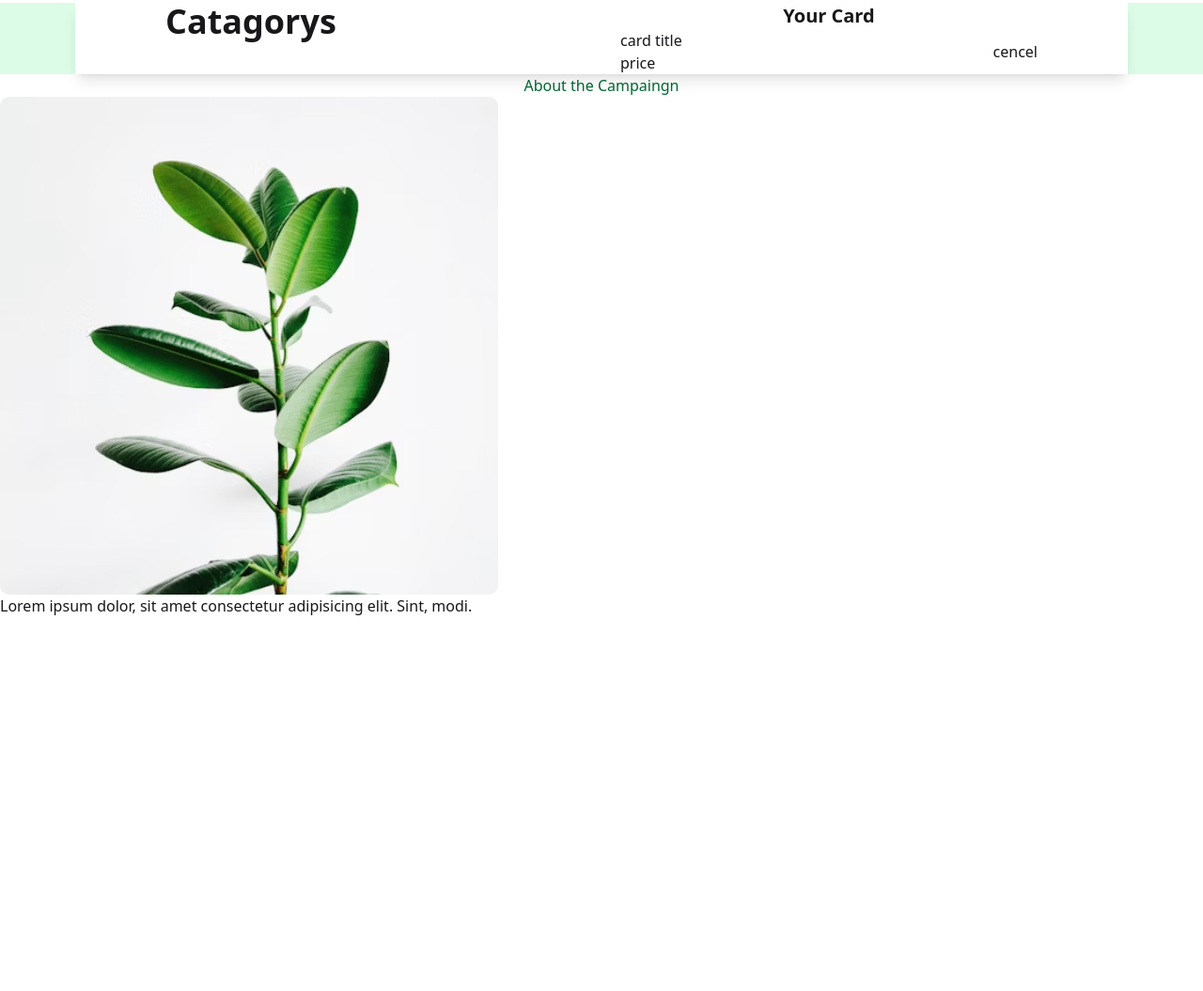
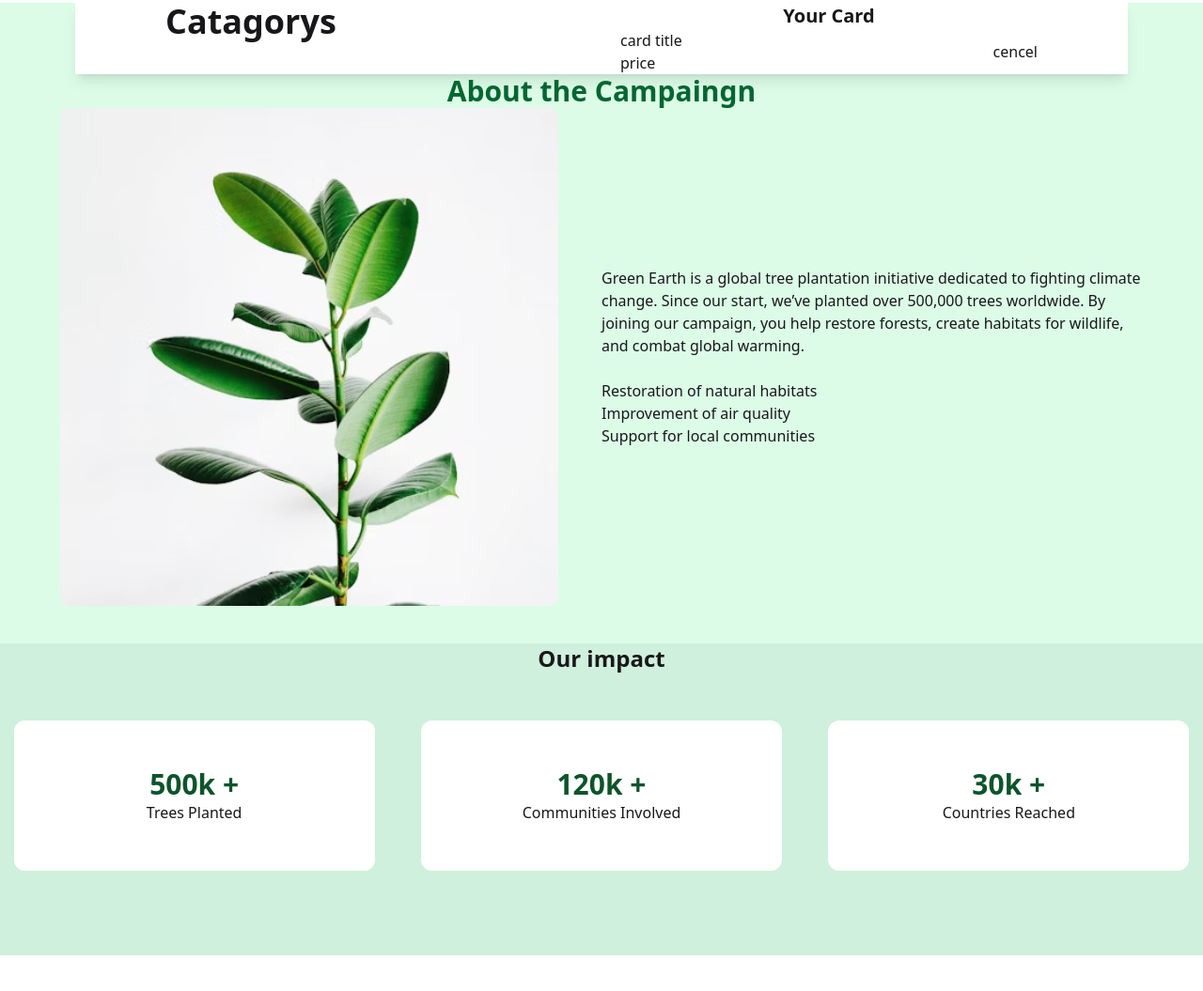
Before and after one commit to jowal-islam/wass, a plain HTML site: page index.html in a window 1280 px wide. Shown: the part 405-1460 px from the top of the page at 94% size. Before the commit the page ends 1062 px from the top, so only its background shows below. Drawn offline with nearby package versions, Linux system fonts and the light colour scheme; no server answers; a small style sheet from the web is missing.

Commit message:
impact section done

```diff
--- a/index.html
+++ b/index.html
@@ -64,16 +64,16 @@
     </section>
 
     <section id="main-section" class="bg-[#DCFCE7] mt-8">
-      <main class="bg-white flex justify-between px-24  mx-20  shadow-lg ">
+      <main class="bg-white flex justify-between px-24 mx-20 shadow-lg">
         <div id="Categories" class="category-btn w-[500px]">
           <h1 class="font-bold text-4xl">Catagorys</h1>
         </div>
 
         <div id="plants" class="grid grid-cols-3 gap-5"></div>
 
-      <div class="w-[500px] ">
+        <div class="w-[500px]">
           <h1 class="text-center font-bold text-xl">Your Card</h1>
-        <div class="flex justify-between ">
+          <div class="flex justify-between">
             <div>
               <h1>card title</h1>
               <p>price</p>
@@ -82,19 +82,55 @@
           </div>
         </div>
       </main>
+      <!-- second element -->
+      <h1 class="text-center text-green-800 font-bold text-3xl">
+        About the Campaingn
+      </h1>
+      <div class="flex justify-between max-w-6xl mx-auto pb-10">
+        <div class="w-1/2">
+          <img class=" " src="./assets/about.png" alt="" />
+        </div>
+        <div class="w-1/2 flex items-center">
+          <div>
+            <p>
+              Green Earth is a global tree plantation initiative dedicated to
+              fighting climate change. Since our start, we’ve planted over
+              500,000 trees worldwide. By joining our campaign, you help restore
+              forests, create habitats for wildlife, and combat global warming.
+            </p>
+            <ul class="mt-6">
+              <li>Restoration of natural habitats</li>
+              <li>Improvement of air quality</li>
+              <li>Support for local communities</li>
+            </ul>
+          </div>
+        </div>
+      </div>
     </section>
 
-    <section>
-      <h1 class="text-center text-green-800 sem">About the Campaingn</h1>
-      <div>
-        <img src="./assets/about.png" alt="" />
+    <!-- inpact section -->
+    <section class="mb-10 bg-[#CFF0DC]">
+      <h1 class="font-bold text-center text-2xl">Our impact</h1>
+      <div class="flex justify-around gap-5 h-[300px] pt-[50px]">
+        <div class="bg-white h-40 w-96 rounded-xl">
+          <div
+            class="bg-white h-40 w-96 rounded-xl flex flex-col justify-center items-center"
+          >
+            <h1 class="font-bold text-3xl text-green-900">500k +</h1>
+            <p>Trees Planted</p>
           </div>
-      <div>
-        <p>
-          Lorem ipsum dolor, sit amet consectetur adipisicing elit. Sint, modi.
-        </p>
+        </div>
+        <div class="bg-white h-40 w-96 rounded-xl flex flex-col justify-center items-center">
+          <h1 class="font-bold text-3xl text-green-900">120k +</h1>
+          <p>Communities Involved</p>
+        </div>
+        <div class="bg-white h-40 w-96 rounded-xl flex flex-col justify-center items-center">
+          <h1 class="font-bold text-3xl text-green-900">30k +</h1>
+          <p>Countries Reached</p>
+        </div>
       </div>
     </section>
+
     <script src="script.js"></script>
   </body>
 </html>
--- a/script.js
+++ b/script.js
@@ -5,7 +5,7 @@ const loadCatagorys = () => {
     .then((res) => res.json())
     .then((json) => showCatagory(json));
 };
-loadCatagorys();
+// loadCatagorys();
 
 // all plants
 const loadAllPlants = () => {
@@ -14,7 +14,7 @@ const loadAllPlants = () => {
     .then((res) => res.json())
     .then((json) => showAllPlants(json));
 };
-loadAllPlants();
+
 
 // show all Plants
 const showAllPlants = (datas) => {
@@ -57,6 +57,11 @@ const showAllPlants = (datas) => {
     palntsContainer.appendChild(divContainer);
   });
 };
+//  add price to total
+const addToCard = ()=> {
+
+}
+// loadAllPlants();
 
 // show category_name
 const showCatagory = (datas) => {
```
Lines whose indentation alone changed are shown as unchanged.
